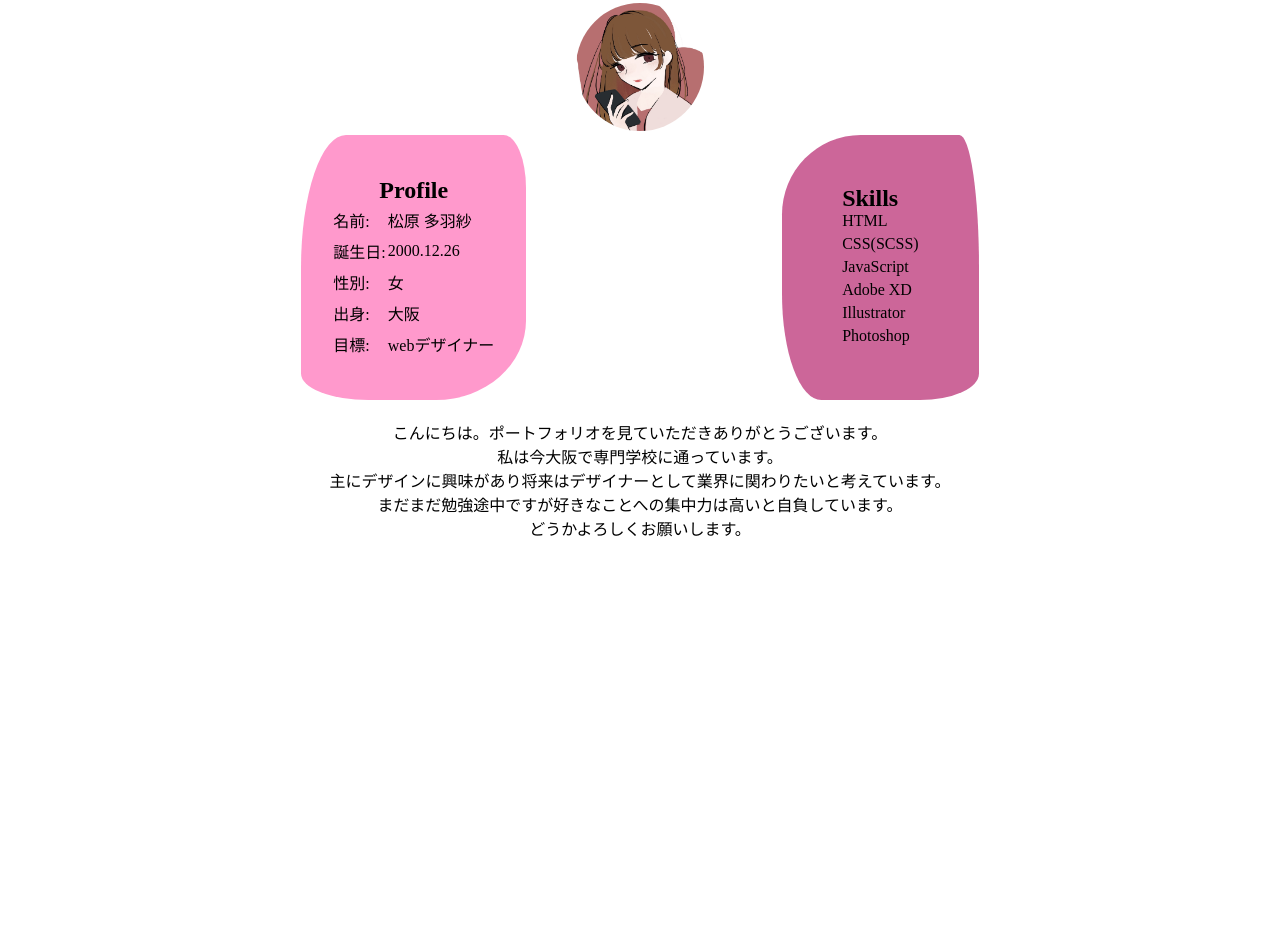
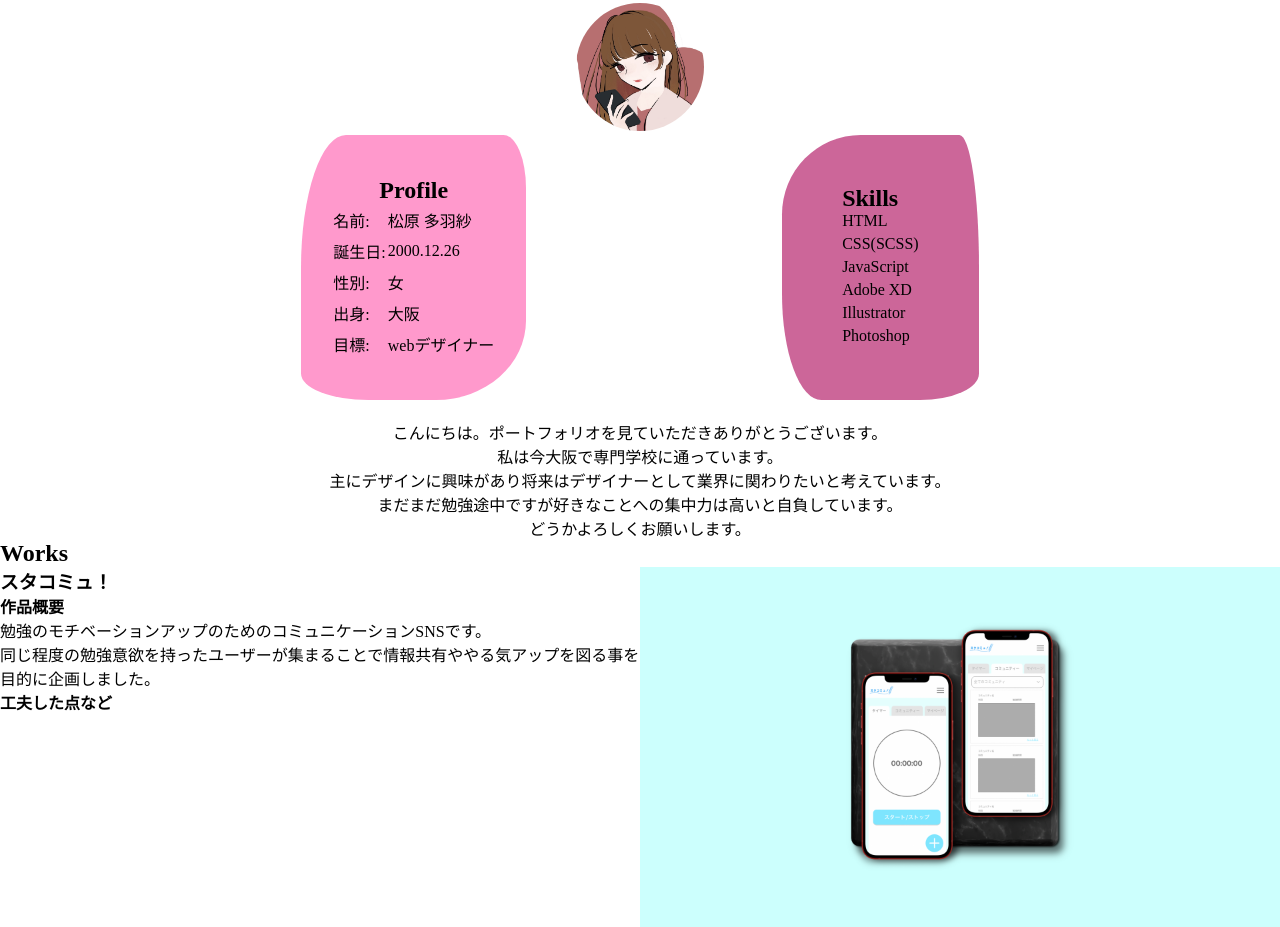
Before and after one commit to tabasa1226/Portforio, a plain HTML site: page index.html in a window 1280 px wide. Shown: the part 874-1801 px from the top of the page. Before the commit the page ends 1414 px from the top, so only its background shows below. Drawn offline with Linux system fonts and the light colour scheme.

Commit message:
#5
add works&scroll-img

```diff
--- a/index.html
+++ b/index.html
@@ -72,5 +72,18 @@
                         どうかよろしくお願いします。</p>
                 </div>
             </article>
+            <article class="works">
+                <h2>Works</h2>
+                <div class="works-contents">
+                    <div class="stucom">
+                        <div class="explanation">
+                            <h3>スタコミュ！</h3>
+                            <h4>作品概要</h4>
+                            <p>勉強のモチベーションアップのためのコミュニケーションSNSです。<br>
+                                同じ程度の勉強意欲を持ったユーザーが集まることで情報共有ややる気アップを図る事を目的に企画しました。</p>
+                            </p>
+                            <h4>工夫した点など</h4>
+                        </div>
+                        <img src="./images/stacom-mockup.png">
             </body>
 </html>
--- a/scss/main.scss
+++ b/scss/main.scss
@@ -97,6 +97,13 @@ main{
                             }
                         }
                     }
+                    tbody{
+                        tr{
+                            td{
+
+                            }
+                        }
+                    }
                 }
                 .skills{
                     background-color: #CC6699;
@@ -118,5 +125,19 @@ main{
                 text-align: center;
             }
         }
+        .works{
+            .works-contents{
+                .stucom{
+                    display: flex;
+                    justify-content: space-between;
+                    .explanationn{
+                        width: 50%;
+                    }
+                    img{
+                        width: 50%;
+                    }
+                }
+            }
+        }
     }
 }
```
Also changed, not shown: css/main.css, images/scroll.svg (added), images/stacom-logo.png (added), images/stacom-mockup.png (added), 1 other file.
